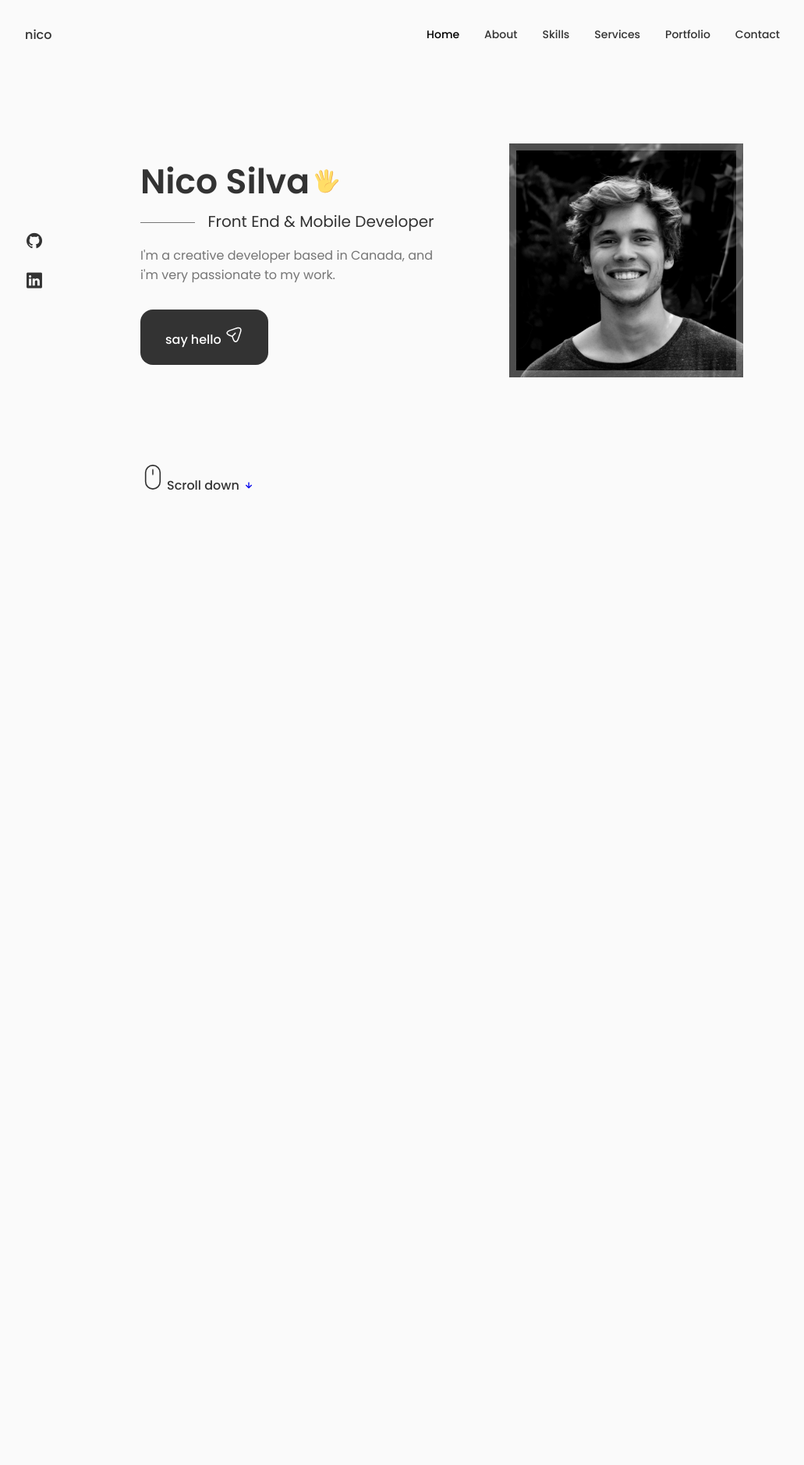
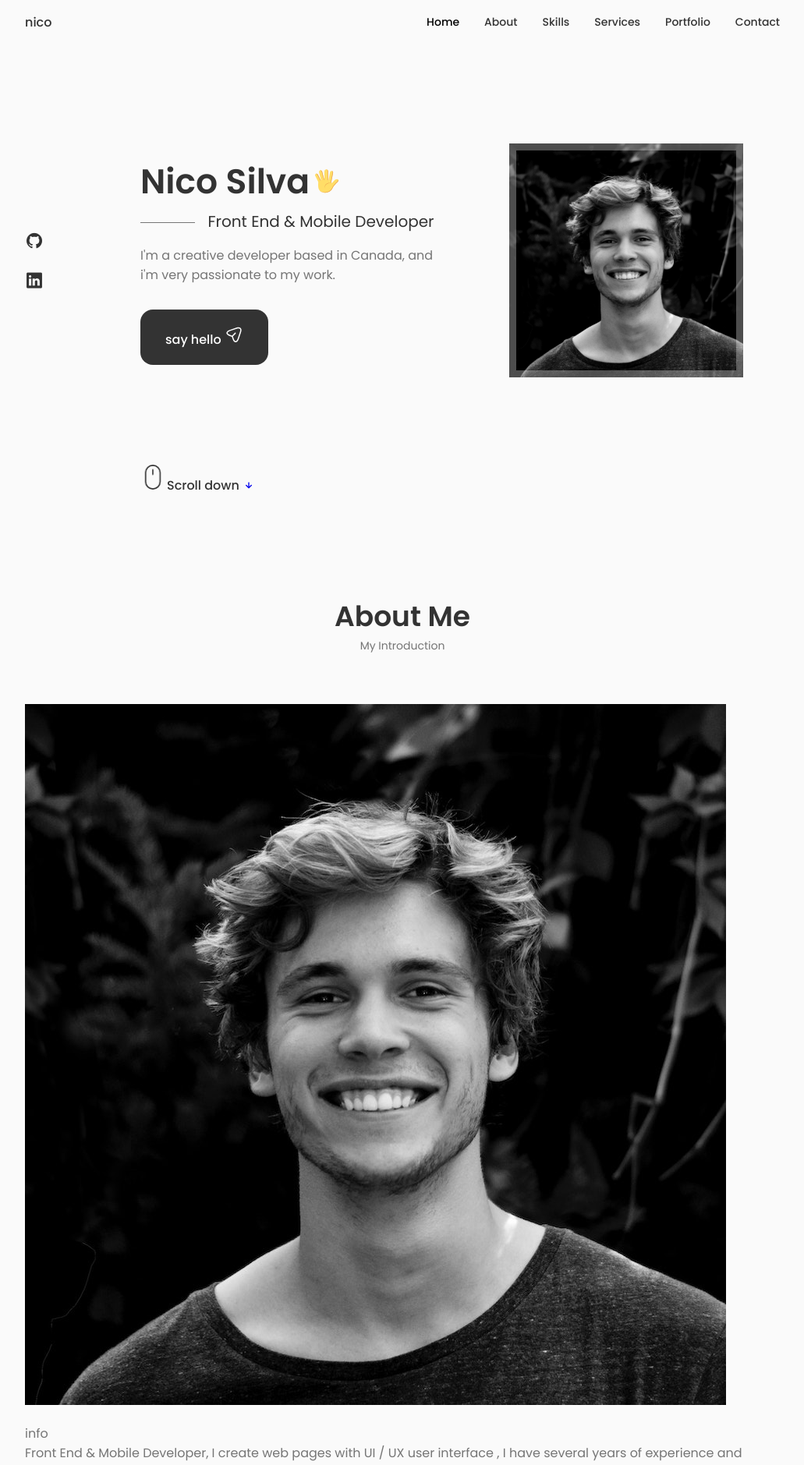
Before and after one commit to nicoisz/myWebSite, a React (Create React App) app: page / in a window 1280 px wide. Shown: the top 1879 px of the page at 78% size, without its empty margins (124-1155 px from the left). Before the commit the page ends 800 px from the top, so only its background shows below. Built offline with nearby package versions, Linux system fonts and the light colour scheme.

Commit message:
working on about section

```diff
--- a/src/App.js
+++ b/src/App.js
@@ -1,4 +1,5 @@
 import './App.css';
+import About from './components/about/About';
 import Header from './components/header/Header';
 import Home from './components/home/Home';
 
@@ -8,6 +9,7 @@ function App() {
       <Header />
       <main className='main'>
         <Home/>
+        <About/>
       </main>
     </>
   );
--- /dev/null
+++ b/src/components/about/About.jsx
@@ -0,0 +1,28 @@
+import React from 'react'
+import AboutImg from "../../assets/about.jpg"
+import CV from "../../assets/Resume_Nicolas_Silva_Z.pdf"
+import './about.css'
+import Info from "./Info"
+import { ReactComponent as File} from "../../assets/files.svg"
+
+const About = () => {
+    return (
+
+    <section className="about section" id="about">
+        <h2 className="section__title">About Me</h2>
+        <span className="section__subtitle">My Introduction</span>
+
+            <div className="about__container container grid">
+                <img src={AboutImg} alt="" className="about__img" />
+                <div className="about__data">
+                    <Info />
+                    <p className="about__description">Front End & Mobile Developer, I create web pages with UI / UX user interface
+                        , I have several years of experience and many clients are happy with the projects carried out.</p>
+                    <a download="" href={CV} className="button button__flex">Download <File/></a>
+                </div>
+        </div>
+    </section>
+  )
+}
+
+export default About
--- /dev/null
+++ b/src/components/about/Info.jsx
@@ -0,0 +1,11 @@
+import React from 'react'
+
+const Info = () => {
+  return (
+    <div>
+      info
+    </div>
+  )
+}
+
+export default Info
--- a/src/components/header/Header.css
+++ b/src/components/header/Header.css
@@ -5,7 +5,7 @@
     left: 0;
     z-index: var(--z-fixed);
     background-color: var(--body-color);
-    margin-top: 2rem;
+    height: 6vh;
 }
 
 
@@ -15,6 +15,7 @@
     justify-content: space-between;
     align-items: center;
     column-gap: 1rem;
+    padding-top: 2vh;
 }
 
 .nav__logo, .nav__toggle{
```
Also changed, not shown: src/components/about/about.css (added), 2 other files (tests, documents, lock files or other folders).
